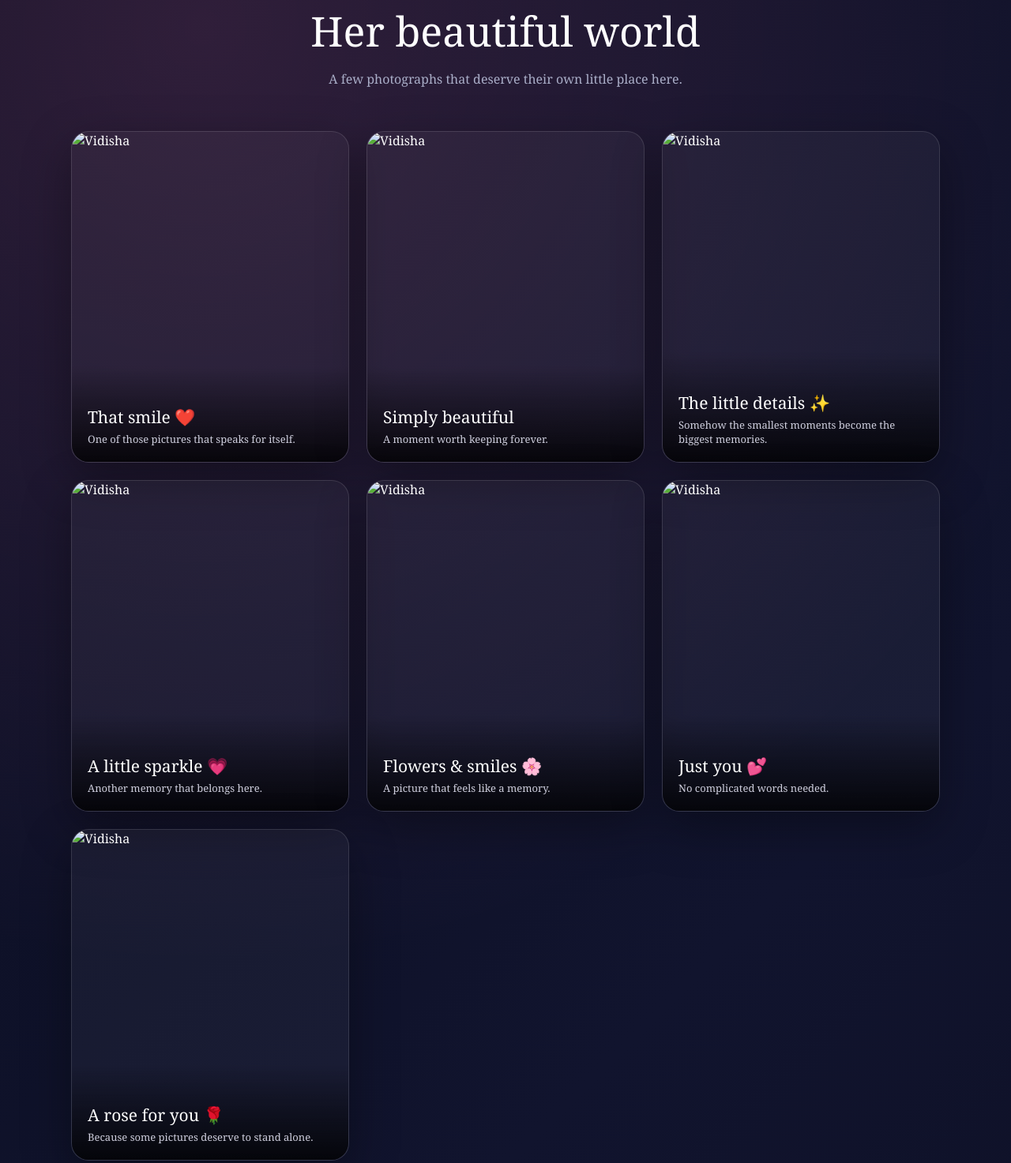
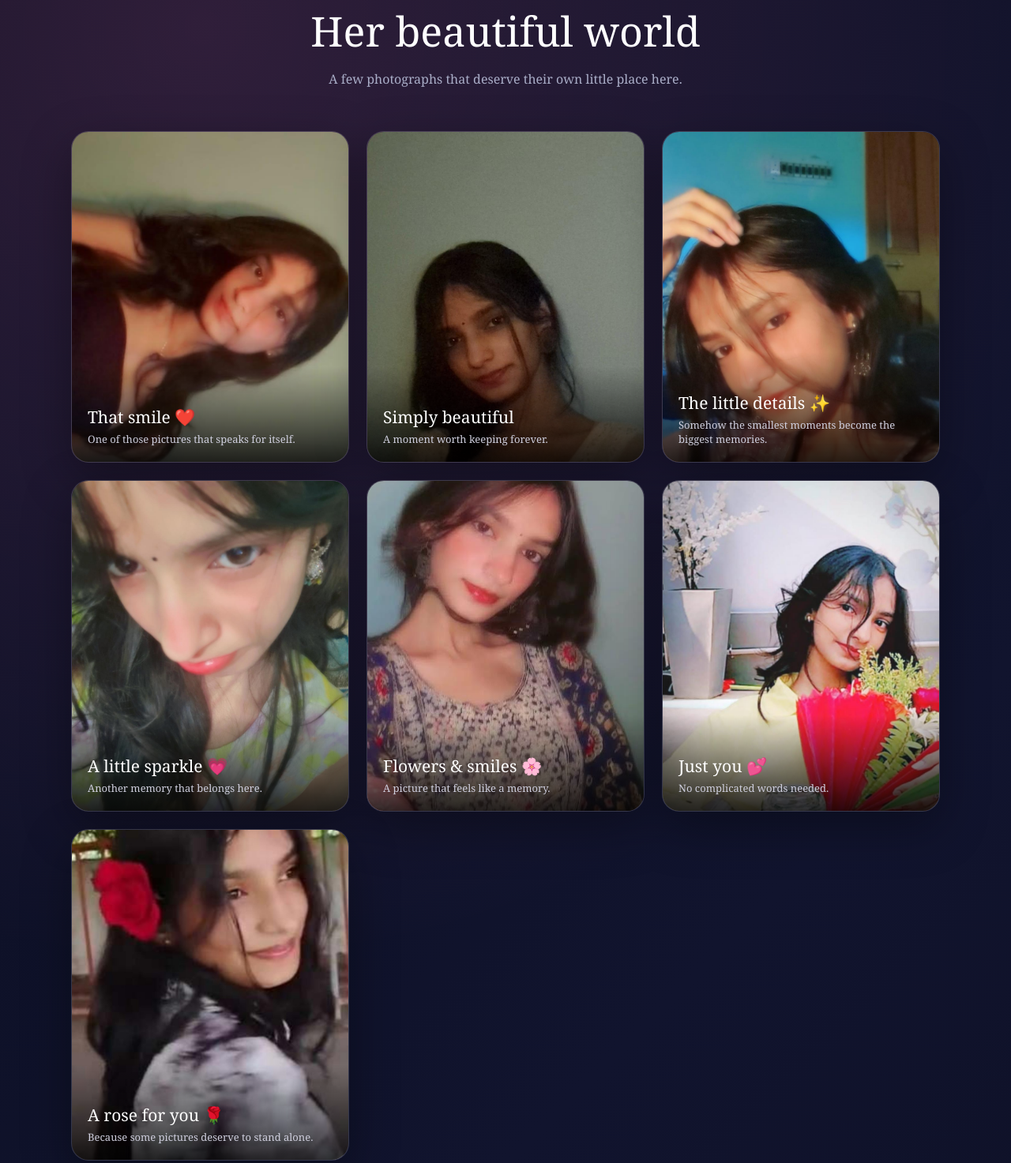
Before and after one commit to Prakhar417/For-Her, a plain HTML site: page My Universe.html in a window 1280 px wide. Shown: the part 926-2399 px from the top of the page at 79% size. Drawn offline with Linux system fonts and the light colour scheme.

Commit message:
Change image sources in My Universe.html
Updated image sources in photo cards to new file names.

```diff
--- a/My Universe.html
+++ b/My Universe.html
@@ -615,7 +615,7 @@
                 <div class="photo-card">
 
                     <img
-                        src="images/photo1.jpg"
+                        src="5338afa7-bbfd-4155-ab7c-ad35c5b41029.jpg"
                         alt="Vidisha"
                     >
 
@@ -639,7 +639,7 @@
                 <div class="photo-card">
 
                     <img
-                        src="images/photo2.jpg"
+                        src="6f7a9160-5a1b-4c4b-b37d-b3d7bdc516ac.jpg"
                         alt="Vidisha"
                     >
 
@@ -663,7 +663,7 @@
                 <div class="photo-card">
 
                     <img
-                        src="images/photo3.jpg"
+                        src="IMG_20260413_143216_187~2.jpg"
                         alt="Vidisha"
                     >
 
@@ -687,7 +687,7 @@
                 <div class="photo-card">
 
                     <img
-                        src="images/photo4.jpg"
+                        src="IMG_20260413_144250_353.jpg"
                         alt="Vidisha"
                     >
 
@@ -711,7 +711,7 @@
                 <div class="photo-card">
 
                     <img
-                        src="images/photo5.jpg"
+                        src="IMG_20260413_153615_615.jpg"
                         alt="Vidisha"
                     >
 
@@ -735,7 +735,7 @@
                 <div class="photo-card">
 
                     <img
-                        src="images/photo6.jpg"
+                        src="IMG_20260720_233821_323.jpg"
                         alt="Vidisha"
                     >
 
@@ -759,7 +759,7 @@
                 <div class="photo-card">
 
                     <img
-                        src="images/photo7.jpg"
+                        src="file_0000000013c871fabcabda15e5e8280e.jpg"
                         alt="Vidisha"
                     >
 
```
